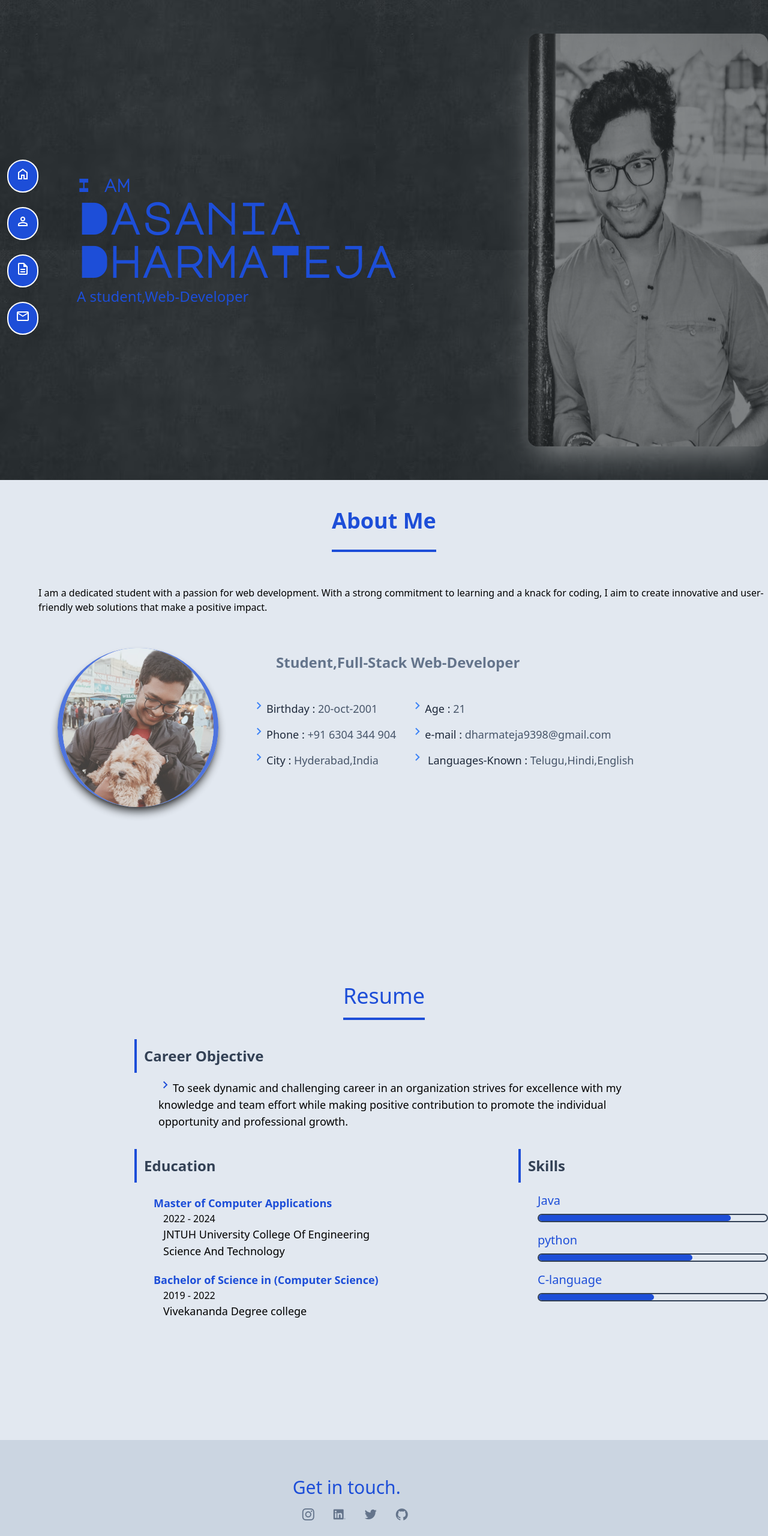
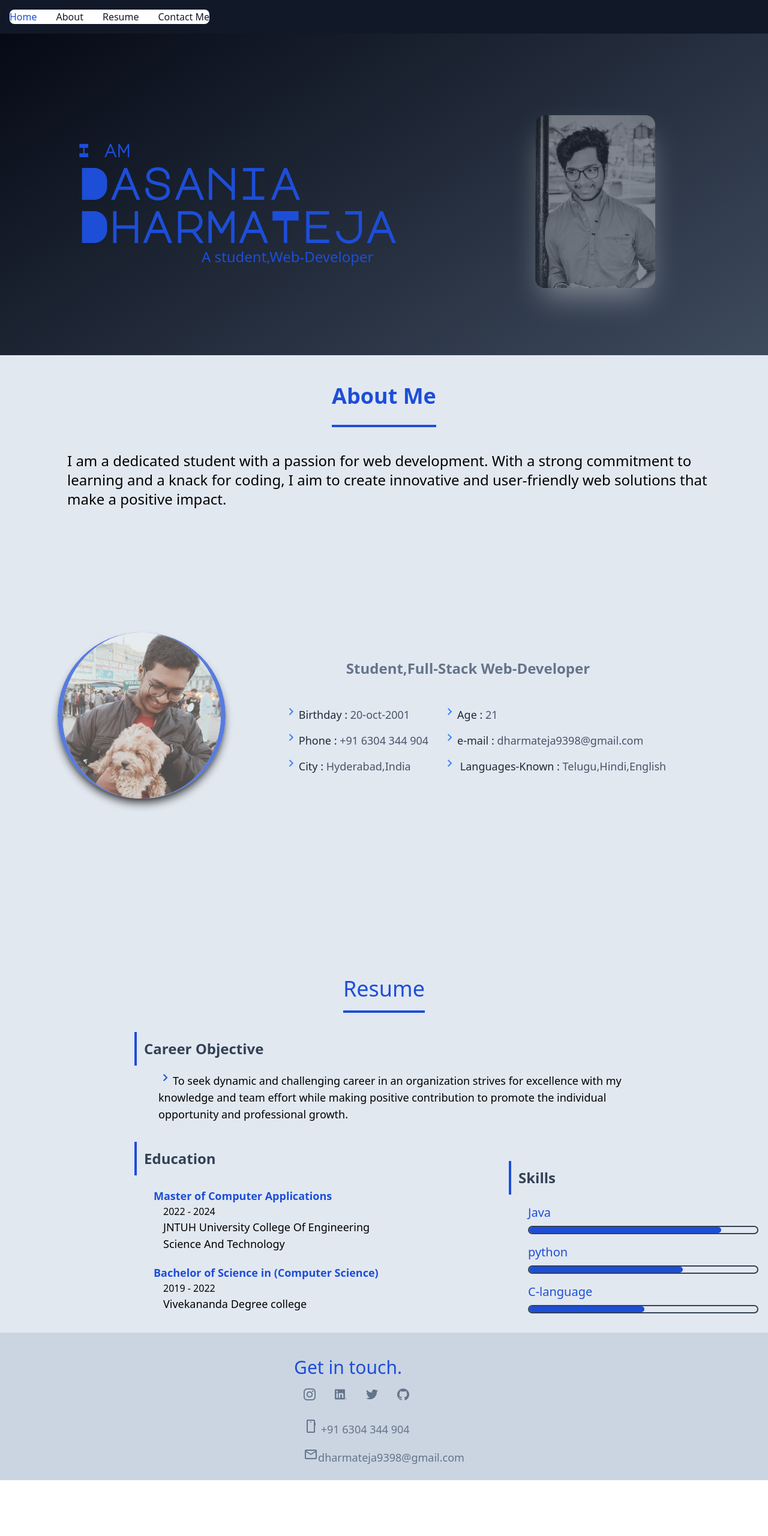
Before and after one commit to Teja9398/PersonalPortfolio, a website: page dist/index.html in a window 1280 px wide. Shown: the top 2560 px of the page at 60% size. After the commit the page ends 2467 px from the top, so only its background shows below. Drawn offline with nearby package versions, Linux system fonts and the light colour scheme.

Commit message:
responsive design made

```diff
--- a/dist/index.html
+++ b/dist/index.html
@@ -7,71 +7,89 @@
     <link rel="stylesheet" href="https://fonts.googleapis.com/css2?family=Material+Symbols+Outlined:opsz,wght,FILL,GRAD@20..48,100..700,0..1,-50..200" />
     <link rel='stylesheet' href='https://cdn-uicons.flaticon.com/uicons-regular-rounded/css/uicons-regular-rounded.css'>
     <link rel='stylesheet' href='https://cdn-uicons.flaticon.com/uicons-brands/css/uicons-brands.css'>
+
     <title>DharmaTeja</title>
 </head>
-<body >
-    <div class="w-screen bg-[url('../src/HomeBackground.jpg')] overflow-x-hidden">
+<body class="overflow-x-hidden">
+<div class="flex flex-col content-between bg-gradient-to-br from-gray-950 to-slate-600  w-screen h-screen">
+    <nav class=" border-gray-200 bg-gray-900 fixed w-screen z-10">
+        <div class="max-w-screen-xl flex flex-wrap items-center justify-between mx-auto p-4">
 
-        <div class="flex flex-col items-stretch bg-gradient-to-l">
-            <div class="flex md:flex-col w-[20vh] h-screen fixed text-white justify-center ">
-                <ul class>
-                    <li><a href="#main"><button class="mt-6  ml-3 px-3 py-2.5 hover:bg-inherit hover:text-blue-700 hover:border-blue-700 bg-blue-700 border-white border-2 rounded-full hover:after:content-['Home'] hover:transition-transform text-xl font-bold"><span class="material-symbols-outlined text-lg ">Home </span></button></a></li>
-                    <li><a href="#about"><button class="mt-6 ml-3 px-3 py-2.5 hover:bg-inherit hover:text-blue-700 hover:border-blue-700 bg-blue-700 border-white border-2 rounded-full hover:after:content-['About'] text-xl font-bold"><span class="material-symbols-outlined text-lg">person</span></button></a></li>
-                    <li><a href="#resume"><button class="mt-6 ml-3 px-3 py-2.5 hover:bg-inherit hover:text-blue-700 hover:border-blue-700 bg-blue-700 border-white border-2 rounded-full hover:after:content-['Resume'] text-xl font-bold"><span class="material-symbols-outlined text-lg">description</span></button></a></li>
-                    <li><a href="#contact"><button class="mt-6 ml-3 px-3 py-2.5 hover:bg-inherit hover:text-blue-700 hover:border-blue-700 bg-blue-700 border-white border-2 rounded-full hover:after:content-['Contact'] text-xl font-bold"><span class="material-symbols-outlined text-lg">mail</span></button></a></li>
+          <button data-toggle="collapse" data-target="#navbar_default" type="button"  class="inline-flex items-center p-2 w-10 h-10 justify-center text-sm text-gray-500 rounded-lg md:hidden hover:bg-gray-100 focus:outline-none focus:ring-2 focus:ring-gray-200 dark:text-gray-400 dark:hover:bg-gray-700 dark:focus:ring-gray-600" aria-controls="navbar-default" aria-expanded="false">
+            <i class="fi fi-rr-menu-burger text-xl pt-2"></i>
+          </button>
 
+          <div class="hidden w-full md:block md:w-auto" id="navbar-default">
+            <ul class="font-medium flex flex-col p-4 md:p-0 mt-4 border border-gray-100 rounded-lg bg-gray-50 md:flex-row md:space-x-8 md:mt-0 md:border-0 md:bg-white dark:bg-gray-800 md:dark:bg-gray-900 dark:border-gray-700 ">
+              <li>
+                <a href="#main" class="block py-2 pl-3 pr-4 text-white bg-blue-700 rounded md:bg-transparent md:text-blue-700 md:p-0 dark:text-white md:dark:text-blue-500" aria-current="page">Home</a>
+              </li>
+              <li>
+                <a href="#about" class="block py-2 pl-3 pr-4 text-gray-900 rounded hover:bg-gray-100 md:hover:bg-transparent md:border-0 md:hover:text-blue-700 md:p-0 dark:text-white md:dark:hover:text-blue-500 dark:hover:bg-gray-700 dark:hover:text-white md:dark:hover:bg-transparent">About</a>
+              </li>
+              <li>
+                <a href="#resume" class="block py-2 pl-3 pr-4 text-gray-900 rounded hover:bg-gray-100 md:hover:bg-transparent md:border-0 md:hover:text-blue-700 md:p-0 dark:text-white md:dark:hover:text-blue-500 dark:hover:bg-gray-700 dark:hover:text-white md:dark:hover:bg-transparent">Resume</a>
+              </li>
+              <li>
+                <a href="#contact" class="block py-2 pl-3 pr-4 text-gray-900 rounded hover:bg-gray-100 md:hover:bg-transparent md:border-0 md:hover:text-blue-700 md:p-0 dark:text-white md:dark:hover:text-blue-500 dark:hover:bg-gray-700 dark:hover:text-white md:dark:hover:bg-transparent">Contact Me</a>
+              </li>
             </ul>
           </div>
+        </div>
+      </nav>
 
-            <section  id="main" class="flex md:w-screen md:h-screen place-content-around md">
-                <div class="flex flex-col md:w-[50vw] justify-center">
-                    <h3 class="pl-32 text-3xl font-roboto font-bold text-blue-700 ">I am</h3>
-                    <h1 class="pl-32 text-7xl font-roboto font-bold text-blue-700 ">Dasania DharmaTeja</h1>
-                    <h4 class="pl-32 mt-2 font-normal text-2xl text-blue-700">A student,Web-Developer </h4>
+
+      <section  id="main" class=" py-14 flex flex-col-reverse sm:flex-row md:w-screen sm:h-screen m-auto h-[100vh]">
+        <div class="flex flex-col md:w-[50vw] justify-center items-start sm:mt-28 mt-8">
+            <div class=" m-3 sm:ml-32 sm:mb-10">
+                <h3 class="m-auto sm:text-3xl text-lg font-roboto font-bold text-blue-700 ">I am</h3>
+                <h1 class="m-auto  sm:text-7xl text-2xl font-roboto font-bold text-blue-700 ">Dasania DharmaTeja</h1>
+                <h4 class="ml-20 sm:pl-32 font-medium sm:text-2xl text-blue-700">A student,Web-Developer </h4>
             </div>
-                <div class="flex ml-60 opacity-40 w-screen md:w-[50vw] ">
-                    <img class="rounded-2xl my-14  shadow-white shadow-2xl drop-shadow-sm " src="../src/Pic5.jpg" alt="Image">
+        </div>
+        <div class="flex sm:ml-60 opacity-40 w-auto justify-center items-center mt-20">
+            <img class="sm:rounded-2xl rounded-full sm:my-14 h-[50vh] sm:w-2/4 sm:h-auto sm:mr-44 shadow-white shadow-2xl drop-shadow-sm " src="../src/Pic5.jpg" alt="Image">
         </div>
     </section>
 
-            <section id="about" class="w-screen h-screen bg-slate-200">
-                <div class="flex justify-center mt-12"><h1 class="text-4xl font-semibold pb-7 border-blue-700 border-b-4 text-blue-700">About Me</h1></div>
-                <p class=" ml-16 pt-14">I am a dedicated student with a passion for web development. With a strong commitment to learning and a knack for coding, I aim to create innovative and user-friendly web solutions that make a positive impact.</p>
-                <div class="flex flex-col md:flex-row h-auto md:h-screen content-around pt-14">
-                    <div class="md:w-1/4">
-                        <img class="md:ml-24 mr-12 flex justify-center items-center opacity-75 border-blue-700 border-x-8 shadow-lg shadow-black rounded-full" src="../src/AboutPageImg.jpg" alt="Image">
+    <section id="about" class="w-screen h-auto bg-slate-200">
+    <div class="flex justify-center mt-12">
+        <h1 class="text-4xl font-semibold pb-7 border-blue-700 border-b-4 text-blue-700">About Me</h1></div>
+        <p class="mx-3 sm:ml-16 sm:px-12 pt-10 text-lg sm:text-2xl">I am a dedicated student with a passion for web development. With a strong commitment to learning and a knack for coding, I aim to create innovative and user-friendly web solutions that make a positive impact.</p>
+        <div class="flex flex-col md:flex-row h-[80vh] sm:mt-5 items-center pt-14 sm:pt-2">
+            <div class=" w-52 md:w-1/4">
+                <img class="md:ml-24 sm:mr-12 flex justify-center items-center opacity-70 border-blue-700 border-x-8 shadow-lg shadow-black rounded-full" src="../src/AboutPageImg.jpg" alt="Image">
             </div>
-                    <div class="flex flex-col content-between  w-screen md:w-3/4 h-auto ml-32 mr-20 ">
-                        <h3 class="mx-16 font-semibold text-slate-500 mt-2 text-2xl">Student,Full-Stack Web-Developer</h3>
+
+            <div class="flex flex-col w-screen md:w-3/4 h-auto items-center mt-6 sm:mt-10 ml-14 sm:ml-20 mr-20 ">
+                <h3 class="sm:mx-16 font-semibold text-slate-500 mt-2 text-xl sm:text-2xl">Student,Full-Stack Web-Developer</h3>
                 <div class="flex flex-col md:flex-row">
-                            <ul class="ml-6 text-slate-600 text-lg my-8">
+                    <ul class="sm:ml-6 text-slate-600 text-lg sm:my-8">
                     <li class="my-3"><i class="material-symbols-outlined text-blue-500">chevron_right</i><span class="font-medium text-slate-800">Birthday :</span> 20-oct-2001</li>
                     <li class="my-3"><i class="material-symbols-outlined text-blue-500">chevron_right</i><span class="font-medium text-slate-800">Phone :</span> +91 6304 344 904</li>
                     <li class="my-3"><i class="material-symbols-outlined text-blue-500">chevron_right</i><span class="font-medium text-slate-800">City :</span> Hyderabad,India</li>
                     </ul>
-                            <ul class="ml-6 text-slate-600 text-lg my-8">
+                    <ul class="sm:ml-6 text-slate-600 text-lg sm:my-8">
                     <li class="my-3"><i class="material-symbols-outlined text-blue-500">chevron_right</i><span class="font-medium text-slate-800">Age :</span> 21</li>
                     <li class="my-3"><i class="material-symbols-outlined text-blue-500">chevron_right</i><span class="font-medium text-slate-800">e-mail :</span> dharmateja9398@gmail.com</li>
                     <li class="my-3"><i class="material-symbols-outlined text-blue-500">chevron_right</i><span class="font-medium text-slate-800">  Languages-Known :</span> Telugu,Hindi,English</li>
                     </ul>
             </div>
-
         </div>
-
     </div>
     </section>
 
-        <section id="resume" class="bg-slate-200 h-screen w-screen">
+    <section id="resume" class="bg-slate-200 h-auto w-screen sm:pt-20 ">
         <span class="flex justify-center">
             <h1 class="text-4xl pb-4 border-b-4 border-blue-700 text-blue-700 mt-10">Resume</h1>
         </span>
-            <ul class="px-32 my-8 mx-24">
-                <li><h3 class="text-2xl py-3 pl-3 border-l-4 border-blue-700 text-slate-700 font-semibold">Career Objective</h3></li>
-                <li class="pl-10 text-lg "> <i class="material-symbols-outlined mt-2 text-blue-700">chevron_right</i>To seek dynamic and challenging career in an organization strives for excellence with my knowledge and team effort while making positive contribution to promote the individual opportunity and professional growth.</li>
+        <ul class="px-4 sm:px-32 my-8 sm:mx-24">
+            <li><h3 class="sm:text-2xl text-xl py-3 pl-3 border-l-4 border-blue-700 text-slate-700 font-semibold">Career Objective</h3></li>
+            <li class="sm:pl-10 pl-5 sm:text-lg "> <i class="material-symbols-outlined mt-2 text-blue-700">chevron_right</i>To seek dynamic and challenging career in an organization strives for excellence with my knowledge and team effort while making positive contribution to promote the individual opportunity and professional growth.</li>
         </ul>
 
-            <div class="flex pl-20 mt-8">
-                <ul class="mx-36 " >
+        <div class="flex flex-col sm:flex-row sm:pl-20 mt-8">
+            <ul class="sm:mx-36 mx-4 " >
                 <li><h3 class="text-2xl py-3 pl-3 border-l-4 border-blue-700 text-slate-700 font-semibold">Education</h3></li>
                 <li><h4 class="text-blue-700 ml-8 mt-5 font-semibold text-lg">Master of Computer Applications</h4>
                     <span class="mx-12 font-normal">2022 - 2024 <br></span>
@@ -84,45 +102,44 @@
                 <li></li>
 
             </ul>
-                <ul class=" " >
-                    <li><h3 class="text-2xl py-3 pl-3 border-l-4 border-blue-700 text-slate-700 font-semibold">Skills</h3></li>
+            <ul class="mx-4 py-8">
+                <li><h3 class="text-2xl sm:py-3 pl-3 border-l-4 border-blue-700 text-slate-700 font-semibold">Skills</h3></li>
                 <li class=" ml-8 mt-4">
                     <h2 class="text-xl font-medium text-blue-700 mb-2">Java</h2>
-                        <div class=" border-2 border-slate-700 w-96 rounded-full">
-                            <div class="w-80 bg-blue-700 h-2.5 rounded-full"></div>
+                    <div class=" border-2 border-slate-700 sm:w-96 w-[80vw] rounded-full">
+                        <div class="sm:w-80 w-[68vw] bg-blue-700 h-2.5 rounded-full"></div>
                     </div>
                 </li>
                 <li class=" ml-8 mt-4">
                     <h2 class="text-xl font-medium text-blue-700 mb-2">python</h2>
-                        <div class=" border-2 border-slate-700 w-96 rounded-full">
-                            <div class="w-64 bg-blue-700 h-2.5 rounded-full"></div>
+                    <div class=" border-2 border-slate-700 sm:w-96 w-[80vw] rounded-full">
+                        <div class="sm:w-64 w-[55vw] bg-blue-700 h-2.5 rounded-full"></div>
                     </div>
                 </li>
                 <li class=" ml-8 mt-4">
                     <h2 class="text-xl font-medium text-blue-700 mb-2">C-language</h2>
-                        <div class=" border-2 border-slate-700 w-96 rounded-full">
-                            <div class="w-48 bg-blue-700 h-2.5 rounded-full"></div>
+                    <div class=" border-2 border-slate-700 sm:w-96 w-[80vw] rounded-full">
+                        <div class="sm:w-48 w-[40vw] bg-blue-700 h-2.5 rounded-full"></div>
                     </div>
                 </li>
             </ul>
         </div>
     </section>
 
-        <section id="contact" class="flex items-center justify-center bg-slate-300 h-[35vh] w-screen border-t-blue-700">
-            <div class="mt-8 ">
-                <h2 class=" mx-28 pt-2 pb-2 text-3xl text-normal text-blue-700">Get in touch.</h2>
-                <div class="flex space-x-8 px-32 py-2">
+    <section id="contact" class="flex items-center justify-center bg-slate-300  w-screen border-t-blue-700 pb-6">
+        <div class="mt-8 mx-16">
+            <h2 class=" sm:mx-28 pt-2 pb-2 text-3xl text-normal text-blue-700">Get in touch.</h2>
+            <div class="flex space-x-8 sm:px-32 py-2">
                 <a href="https://www.instagram.com/_.tejaaaa.__/" target="_blank"><i class="fi fi-brands-instagram w-8 text-xl text-slate-500 hover:text-blue-700"></i></a>
                 <a href="https://www.linkedin.com/in/dharma-teja-566438287/" target="_blank"><i class="fi fi-brands-linkedin w-8 text-xl text-slate-500 hover:text-blue-700"></i></a>
                 <a href="https://twitter.com/Tej_tweetzzz" target="_blank"><i class="fi fi-brands-twitter w-8 text-xl text-slate-500 hover:text-blue-700"></i></a>
                 <a href="https://github.com/Teja9398" target="_blank"><i class="fi fi-brands-github w-8 text-xl text-slate-500 hover:text-blue-700"></i></a>
             </div>
-                <p class="text-lg text-slate-500 px-32 py-2"><span class="material-symbols-outlined mt-2">smartphone </span> +91 6304 344 904</p>
-                <p class="text-lg text-slate-500 px-32 py-2"><span class="material-symbols-outlined mt-2">mail </span> dharmateja9398@gmail.com</p>
+            <p class="text-lg text-slate-500 sm:px-32 py-2"><span class="material-symbols-outlined mt-2">smartphone </span> +91 6304 344 904</p>
+            <span class="text-lg text-slate-500 sm:px-32 py-2"><span class="material-symbols-outlined mt-2">mail </span>dharmateja9398@gmail.com</span>
         </div>
     </section>
+</div>
 
-    </div>
-</div>
 </body>
 </html>
```
Also changed, not shown: dist/style.css. Lines whose indentation alone changed are shown as unchanged.
